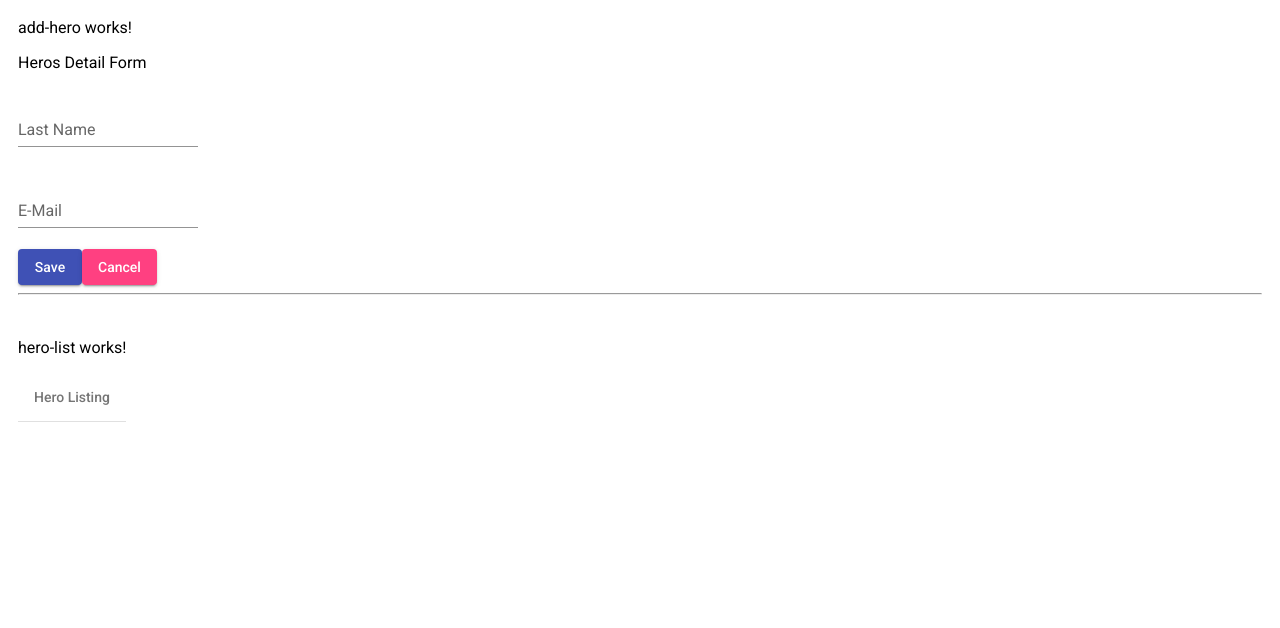
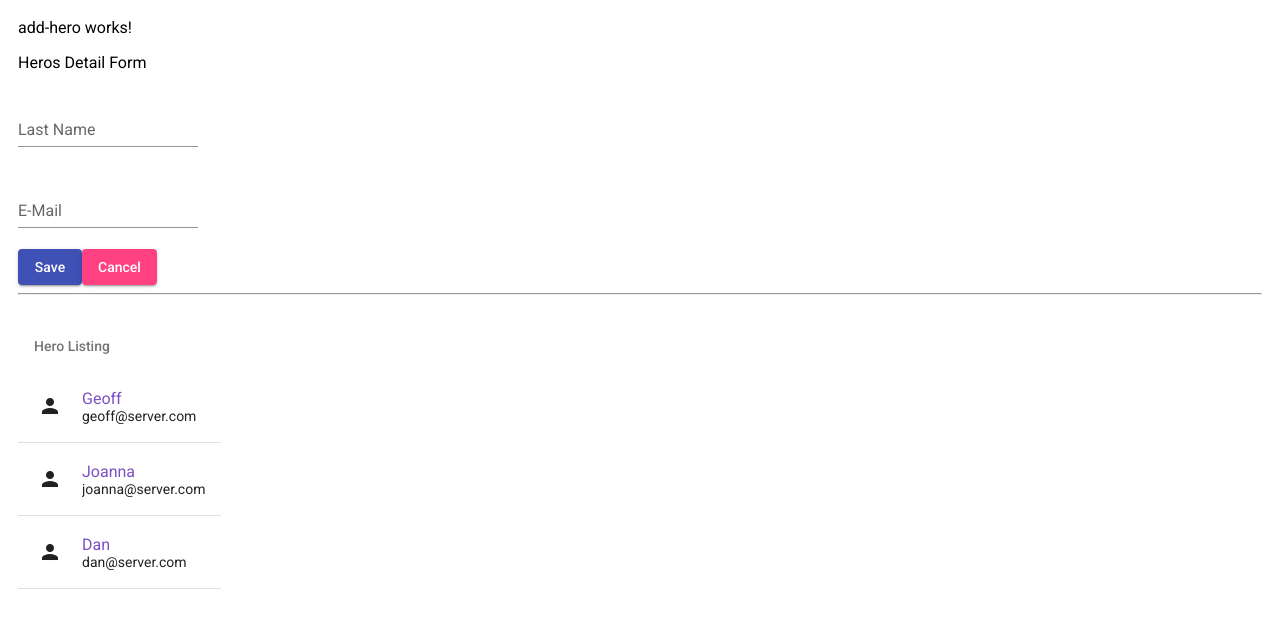
Before and after one commit to FoxGeoff/TestFormAngularRev2, an Angular app: page / in a window 1280 px wide. Shown: the top 628 px of the page. Built offline with nearby package versions, Linux system fonts and the light colour scheme.

Commit message:
Add @input() heroElement: hero;

```diff
--- a/src/app/hero-list/hero-list.component.html
+++ b/src/app/hero-list/hero-list.component.html
@@ -1,13 +1,8 @@
-<p>hero-list works!</p>
-<!-- Heroes List-->
-<div fxLayout="row" fxLayoutGap="10px">
-  <mat-list>
-    <div mat-subheader>Hero Listing</div>
-    <mat-list-item *ngFor="let hero of heroList">
-      <mat-icon mat-list-icon>person</mat-icon>
-      <div mat-line style="color: '#7b50c7'">{{ hero.name }}</div>
-      <div mat-line>{{ hero.email }}</div>
-    </mat-list-item>
-    <mat-divider></mat-divider>
-  </mat-list>
-</div>
+<!-- Heroes List Element-->
+
+<mat-list-item>
+  <mat-icon mat-list-icon>person</mat-icon>
+  <div mat-line style="color: '#7b50c7'">{{ heroElement.name }}</div>
+  <div mat-line>{{ heroElement.email }}</div>
+</mat-list-item>
+<mat-divider></mat-divider>
--- a/src/app/hero-list/hero-list.component.ts
+++ b/src/app/hero-list/hero-list.component.ts
@@ -1,4 +1,4 @@
-import { Component, OnInit } from '@angular/core';
+import { Component, Input, OnInit } from '@angular/core';
 import { Hero } from '../heroes/heroes.component';
 
 @Component({
@@ -7,23 +7,10 @@ import { Hero } from '../heroes/heroes.component';
   styleUrls: ['./hero-list.component.css']
 })
 export class HeroListComponent implements OnInit {
-  heroList: Hero[];
+  @Input() heroElement: Hero;
 
   constructor() { }
 
   ngOnInit(): void {
   }
-
-  onAddHero() {
-    //this.heroList.push({ name: this.name, email: this.email });
-
-    // debug code
-    //console.log(this.heroList);
-
-  }
-
-  onCancelHero() {
-    //this.name = '';
-    //this.email = '';
-  }
 }
--- a/src/app/heroes/heroes.component.html
+++ b/src/app/heroes/heroes.component.html
@@ -1,4 +1,14 @@
 <div class="container" fxLayoutGap="18px">
   <app-add-hero (heroCreated)="onHeroAdded($event)"></app-add-hero>
-  <app-hero-list></app-hero-list>
+  <!-- Heroes List -->
+  <div fxLayout="row" fxLayoutGap="10px">
+    <mat-list>
+      <div mat-subheader>Hero Listing</div>
+      <!--  Hero Element -->
+      <app-hero-list
+        *ngFor="let hero of heroList"
+        [heroElement]="hero"
+      ></app-hero-list>
+    </mat-list>
+  </div>
 </div>
```
